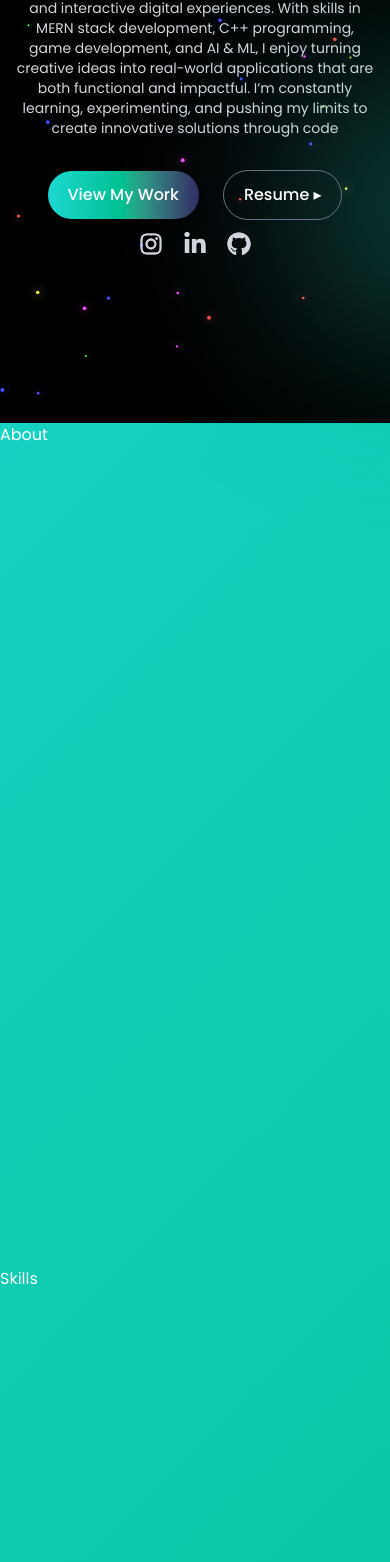
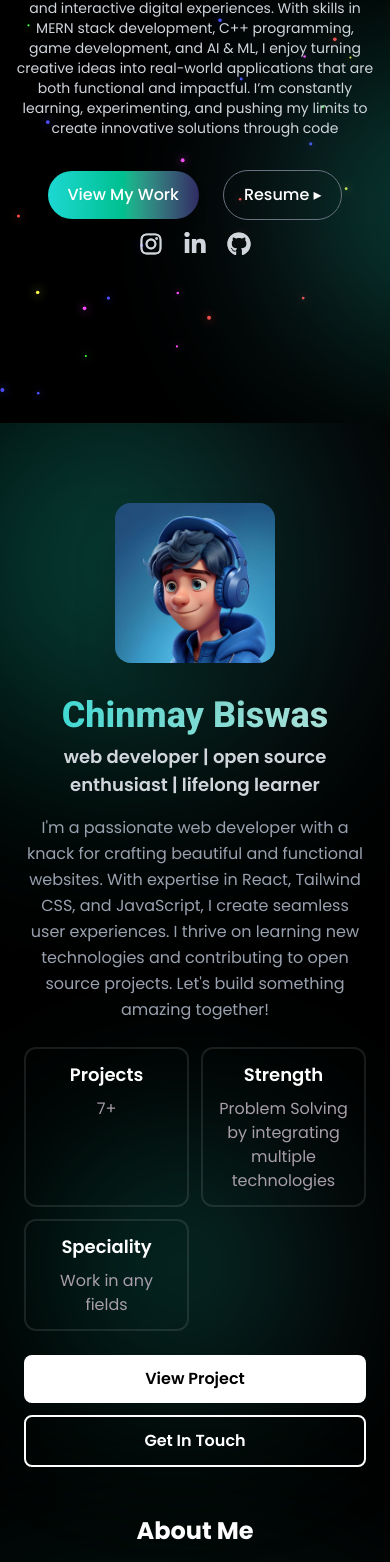
Before and after one commit to Chinmay-biswas/Portfoliocjstudio, a React (Vite) app: page / in a window 390 px wide. Shown: the part 421-1983 px from the top of the page. Built offline with nearby package versions, Linux system fonts and the light colour scheme.

Commit message:
completed the about us section with some more motion responsive and diffren buttons nedd to change the profile image and text about me that i will do later

```diff
--- a/src/components/CustomCursor.jsx
+++ b/src/components/CustomCursor.jsx
@@ -19,7 +19,7 @@
 
 
   return (
-    <div className="pointer-event-none fixed top-0 left-0 z-[-999]"
+    <div className="pointer-events-none fixed top-0 left-0 z-[9999]"
 
     style={{ transform: `translate(${position.x - 40}px, ${position.y - 40}px)` }}
     >
--- a/src/components/Navbar.jsx
+++ b/src/components/Navbar.jsx
@@ -76,7 +76,7 @@
 
     return(
         <>
-        <nav  className={`fixed top-0 left-0 w-full flex items-center justify-between px-6 py-4 z-50 transition-transform duration-300 ${visible ? 'translate-y-0' : '-translate-y-full'}`}>
+        <nav  className={`fixed top-0 left-0 w-full flex items-center justify-between px-6 py-4 z-40 transition-transform duration-300 ${visible ? 'translate-y-0' : '-translate-y-full'}`}>
 
             <div className="flex items-center space-x-2"
             >
--- a/src/components/OverlayMenu.jsx
+++ b/src/components/OverlayMenu.jsx
@@ -12,7 +12,7 @@
             {
                 isOpen && (
                     <motion.div
-                        className="fixed inset-0 flex items-center justify-center z-50"
+                        className="fixed inset-0 flex items-center justify-center z-100"
 
                         initial={{ clipPath: `circle(0% at ${origin})` }}
                         animate={{ clipPath: `circle(150% at ${origin})` }}
--- a/src/components/ParticlesBackground.jsx
+++ b/src/components/ParticlesBackground.jsx
@@ -93,7 +93,7 @@
 
     <canvas
     ref = {canvasRef}
-    className="fixed top-0 left-0 w-full h-full pointer-events-none z-0">
+    className="absolute top-0 left-0 w-full h-full pointer-events-none z-0">    {/* Canvas for particle background  used here fixed for all*/}
 
 
 
--- a/src/sections/About.jsx
+++ b/src/sections/About.jsx
@@ -1,11 +1,131 @@
+import { delay, motion } from "framer-motion";
+import p from "../assets/boy.jpg"
+
+export default function About() {
+
+  const glows = [
+    "-top-10 -left-10 w-[360px] h-[360px] opacity-20 blur-[120px]",
+    "bottom-0 right-0 w-[420px] h-[420px] opacity-15 blur-[140px] delay-400",
+    "top-1/2 left-1/2 -translate-x-1/2 -translate-y-1/2 w-[220px] h-[220px] opacity-10 blur-[100px] delay-200",
+  ]
+
+  const stats=[{ label: "Projects", value: "7+" },
+    { label: "Strength", value: "Problem Solving by integrating multiple technologies" },
+    { label: "Speciality", value: "Work in any fields" }];
+
+  return (
+    <section id='about'
+    className="min-h-screen w-full flex items-center justify-center relative bg-black text-white overflow-hidden"
+
+    >
+
+      <div className="absolute inset-0 pointer-events-none">
+        {glows.map((c,i)=>(
+          <div key={i}
+          className={`absolute rounded-full bg-gradient-to-r from-[#1cd8d2] via-[#00bf8f] to-[#302b63] animate-pulse ${c}`}/>
+        ))}</div>
+
+          <div className="relative z-10 max-w-6xl w-full mx-auto px-6 md:px-10 lg:px-12 py-20 flex flex-col  gap-12">
+
+            <motion.div className="flex flex-col md:flex-row items-center md:items-stretch gap-8"
+            initial={{ opacity: 0, y: 30 }}
+            animate={{ opacity: 1, y: 0 }}
+            transition={{duration: 1}}
+            viewport={{ amount:0.6}} /* here can use once=ture  for one time animation  */
+            >
 
 
-const About = () => {
-  return (
-    <div className='w-full h-screen'>
-      About
-    </div>
+
+              <motion.div className="relative w-[160px] h-[160px] md:w-[200px] md:h-[200px]
+              rounded-2xl overflow-hidden shadow-2xl bg-gradient-to-br from-[#1cd8d2]/20  to-[#302b63]/20
+              border-[#1cd8d2]/25 "
+              whileHover={{ scale: 1.1 }}
+              transition={{ type: "spring", stiffness: 300, damping: 20 }}
+              initial={{ opacity: 0, x: -30 }}
+                  whileInView={{ opacity: 1, x: 0 }}
+                  transition={{duration: 1}}
+                  viewport={{ amount:0.2}}>
+                <img src={p} alt="profile " className=" absolute inset-0"/>
+              </motion.div>
+
+              <div className=" flex-1 flex flex-col justify-center text-center md:text-left">
+                <motion.div initial={{ opacity:0, x: 30 }}
+                  whileInView={{ opacity: 1, x: 0 }}
+                  transition={{duration: 1}}
+                  viewport={{ amount:0.4}}>
+                  <h2 className="text-4xl sm:text-5xl font-extrabold bg-clip-text text-transparent
+                  bg-gradient-to-r from-[#1cd8d2] to-[#b2e0d7] hover:scale-102 transition"
+                 >
+                  Chinmay Biswas
+                </h2>
+                <p className="mt-2 text-lg sm:text-xl text-gray-300 font-semibold hover:scale-102 transition">
+                   web developer | open source enthusiast | lifelong learner
+                </p>
+                <p className="mt-4 text-gray-400 max-w-2xl md:max-w-3xl leading-relaxed sm:text-lg">
+                  I'm a passionate web developer with a knack for crafting beautiful and functional websites. With expertise in React, Tailwind CSS, and JavaScript, I create seamless user experiences. I thrive on learning new technologies and contributing to open source projects. Let's build something amazing together!
+                </p></motion.div>
+
+                <div className="mt-6 grid grid-cols-2 sm:grid-cols-3 gap-3 sm:gap-4  mx-w-xl">
+                  {stats.map((item,i) => (
+
+                    <motion.div key={i} className="border-2 border-white/10 px-4 py-3
+                    text-center rounded-xl inline-block hover:scale-105 transition"
+                    initial={{ opacity: 0, y: 20 }}
+                    whileInView={{opacity:1,y:0}}
+
+                    transition={{delay:(i*0.3),duration:0.4}}
+                    viewport={{amount:0.6}}>
+                      <div className=" font-semibold text-white text-lg hover:scale-103 transition">
+                        {item.label}</div>
+                        <div className="text-mauve-400  mt-2 hover:scale-103 transition">
+                          {item.value}
+                        </div>
+                      </motion.div>
+
+                  ))}
+
+                </div>
+
+                <div className="mt-6 flex flex-col sm:flex-row gap-3 sm:gap-4 justify-center md:justify-start">
+                  <a href="#projects" className="inline-flex items-center justify-center rounded-lg bg-white text-black font-semibold px-5 py-3 hover:bg-gray-200 transition hover:scale-95">View Project</a>
+                  <a href="#contact" className="inline-flex items-center justify-center rounded-lg bg-transparent text-white font-semibold px-5 py-3 border-2 border-white hover:bg-white hover:text-black transition hover:scale-95">Get In Touch</a>
+                </div>
+
+              </div>
+
+
+            </motion.div>
+
+
+                  <motion.div className="text-center md:text-left"
+                  initial={{ opacity: 0, x: -30 }}
+                  whileInView={{ opacity: 1, x: 0 }}
+                  transition={{duration: 1}}
+                  viewport={{ amount:0.5}} /* here can use once=ture  for one time animation  */
+                  >
+
+                    <h3 className="text-2xl sm:text-3xl font-bold text-white mb-3">
+
+                      About Me </h3>
+                      <p className="text-gray-300 leading-relaxed text-base sm:text-lg">
+                        i am a software developer with a passion for creating innovative and efficient solutions. With a strong background in computer science and experience in various programming languages, I enjoy tackling complex problems and building applications that make a difference. I am always eager to learn new technologies and collaborate with like-minded individuals to bring ideas to life.
+                      </p>
+                      <p className="mt-4 text-gray-400 text-base sm:text-lg">
+                        i love turning ideas into reality through code. Whether it's developing web applications, mobile apps, or software tools, I am dedicated to delivering high-quality and user-friendly solutions. I thrive in dynamic environments where I can continuously grow and contribute to meaningful projects.
+
+                      </p>
+
+                  </motion.div>
+
+
+
+      </div>
+
+
+    </section>
+
+
   )
+
+
 }
-
-export default About
--- a/src/sections/Home.jsx
+++ b/src/sections/Home.jsx
@@ -176,7 +176,7 @@
 group-hover:opacity-100 group-hover:visible
 
 transition-all duration-300 delay-200
-z-[60]
+z-[10]
 "
   >
 
```
